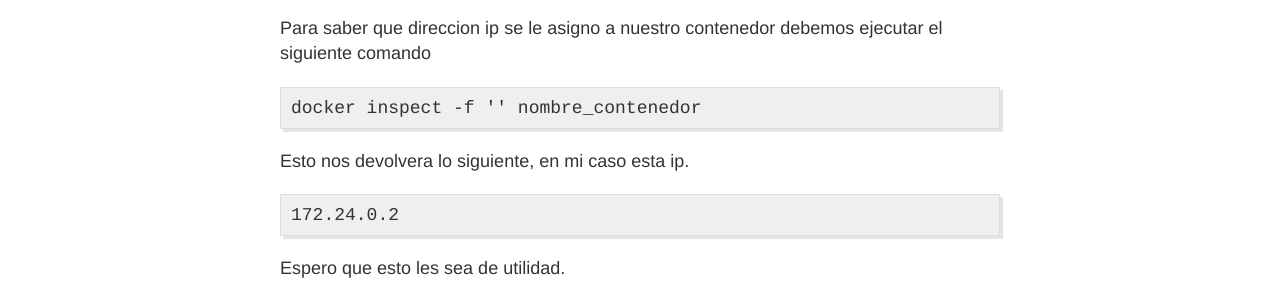
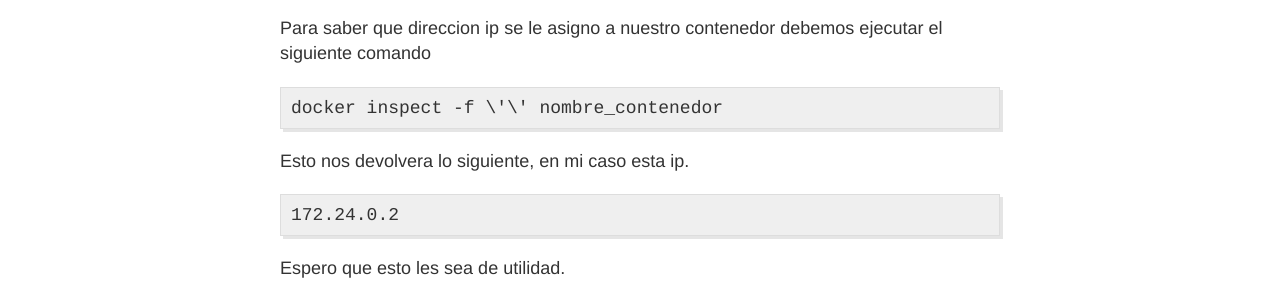
Before and after one commit to vmonsalve/vmonsalve.github.io, a Jekyll site: the page built from _posts/2024-11-04-creando-un-espacio-de-trabajo-con-docker-para-php.md, in a window 1280 px wide and 900 px high, scrolled down 2147 px. Shown: the part 439-729 px from the top of the window. Built offline with Jekyll 4.4.1, drawn with Linux system fonts in a browser that asks for light colours.

Commit message:
fix commillas simples

````diff
--- a/_posts/2024-11-04-creando-un-espacio-de-trabajo-con-docker-para-php.md
+++ b/_posts/2024-11-04-creando-un-espacio-de-trabajo-con-docker-para-php.md
@@ -97,7 +97,7 @@
 Para saber que direccion ip se le asigno a nuestro contenedor debemos ejecutar el siguiente comando
 
 ```text
-docker inspect -f '{{range .NetworkSettings.Networks}}{{.IPAddress}}{{end}}' nombre_contenedor
+docker inspect -f \'{{range .NetworkSettings.Networks}}{{.IPAddress}}{{end}}\' nombre_contenedor
 ```
 
 Esto nos devolvera lo siguiente, en mi caso esta ip.
````
